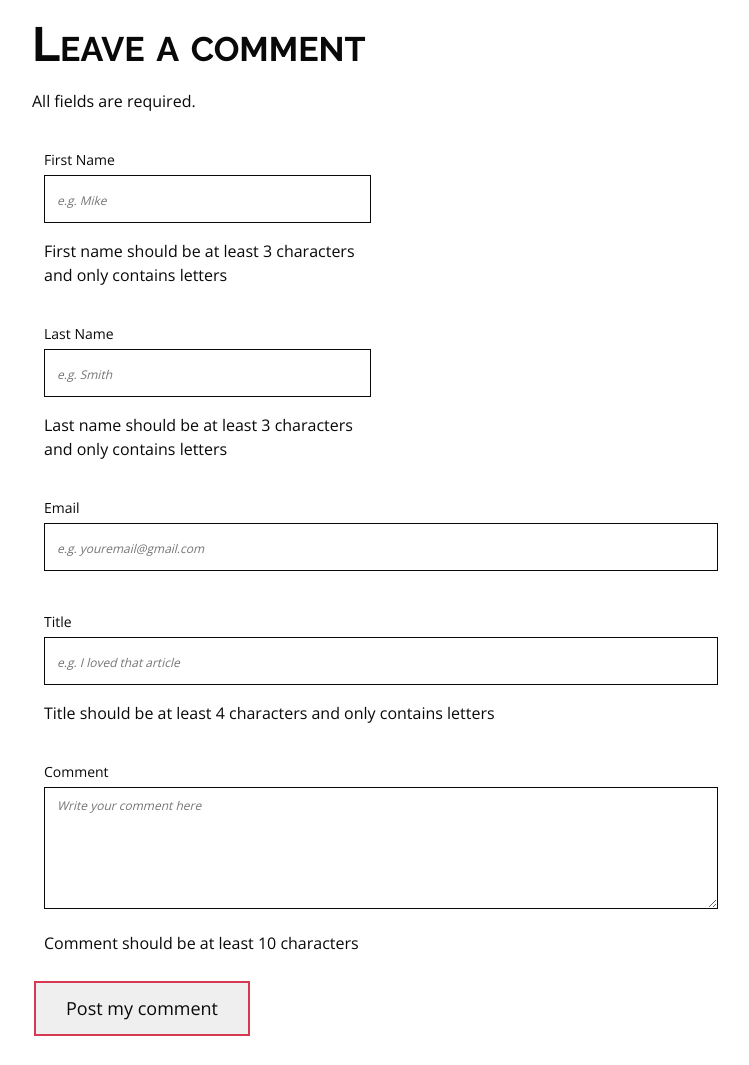
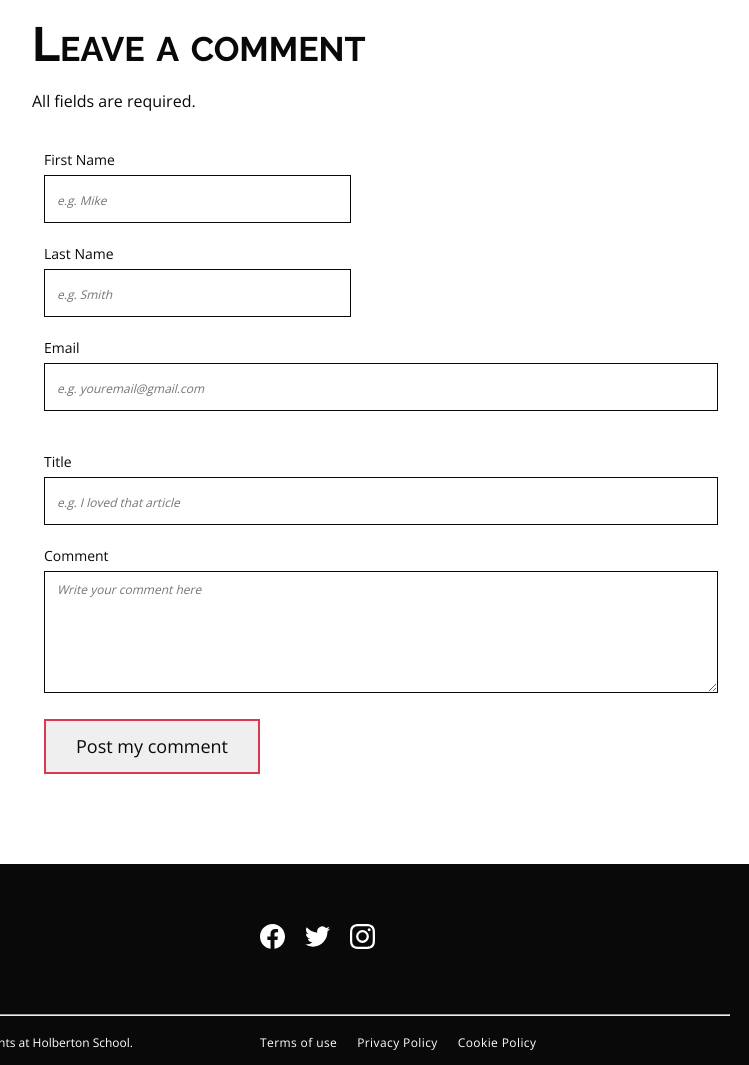
Before and after one commit to SoliraZ/holbertonschool-web_front_end, a plain HTML site: page form/05-article.html in a window 1280 px wide. Shown: the part 2180-3245 px from the top of the page, without its empty margins (390-1139 px from the left). Drawn offline with nearby package versions, Linux system fonts and the light colour scheme; files whose address does not match are found by name.

Commit message:
Add CSS styles for form groups and help text, enhancing user interaction and visual feedback during form input.

```diff
--- a/form/05-styles.css
+++ b/form/05-styles.css
@@ -900,3 +900,48 @@ textarea:focus {
     font-style: italic;
     font-size: var(--font-size-small);
 }
+
+/* Form group
+============================= */
+
+.form-group {
+    padding: 1rem;
+    margin: 0;
+    background-color: var(--color-white);
+}
+
+.form-group:focus-within {
+    background-color: var(--color-light-grey);
+    transition: .3s;
+
+}
+
+/* Form field
+============================= */
+
+.form-field-container {
+    position: relative;
+}
+
+.form-field-icon {
+    font-style: normal;
+}
+
+/* Form help
+============================= */
+
+.form-group .form-help {
+    margin: 0;
+    line-height: 1.3;
+    letter-spacing: .019rem;
+    color: var(--font-size-small);
+    font-size: var(--font-size-small);
+    max-height: 0;
+    transform: .3s;
+    overflow: hidden;
+}
+
+.form-group:focus-within .form-help {
+    max-height: 20rem;
+    margin: .4rem 0 0;
+}
```
